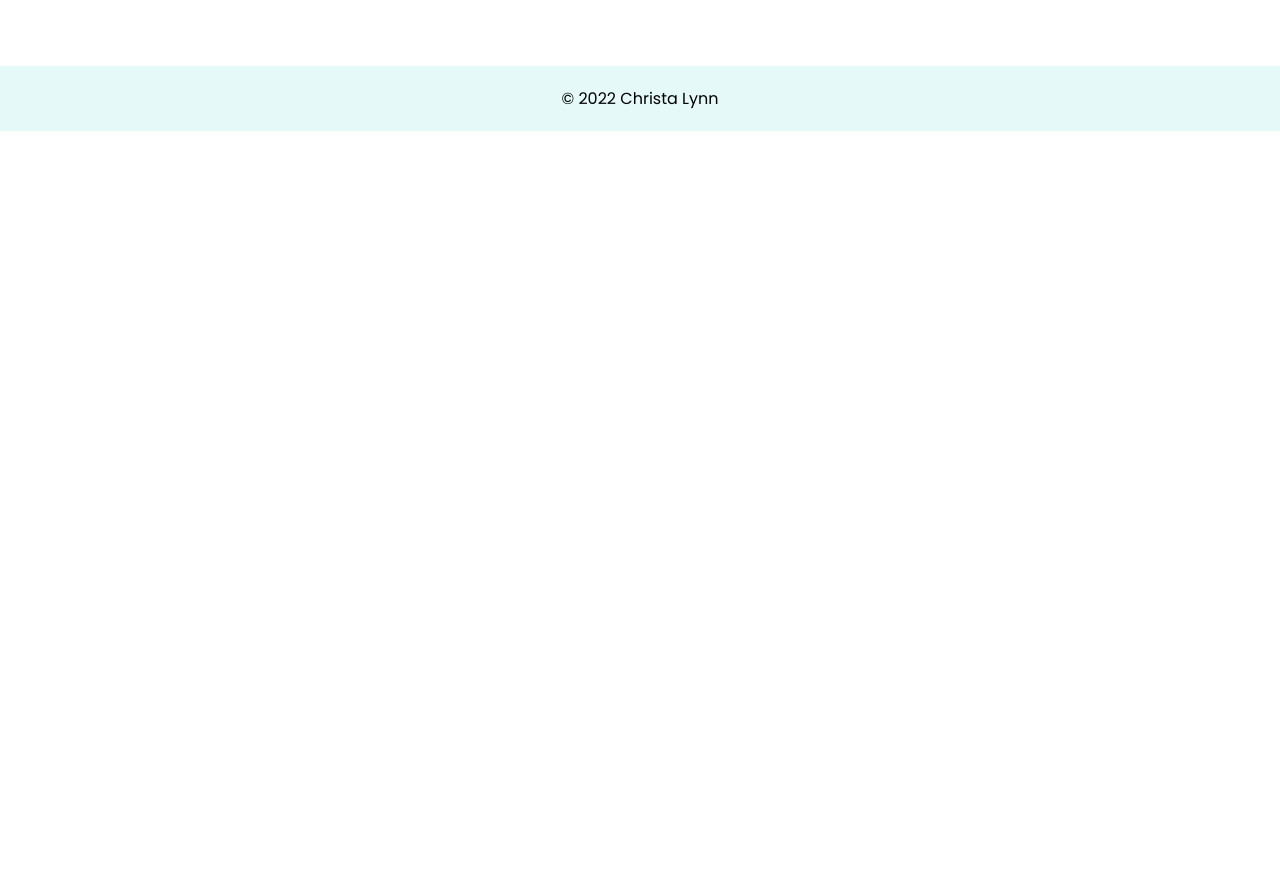
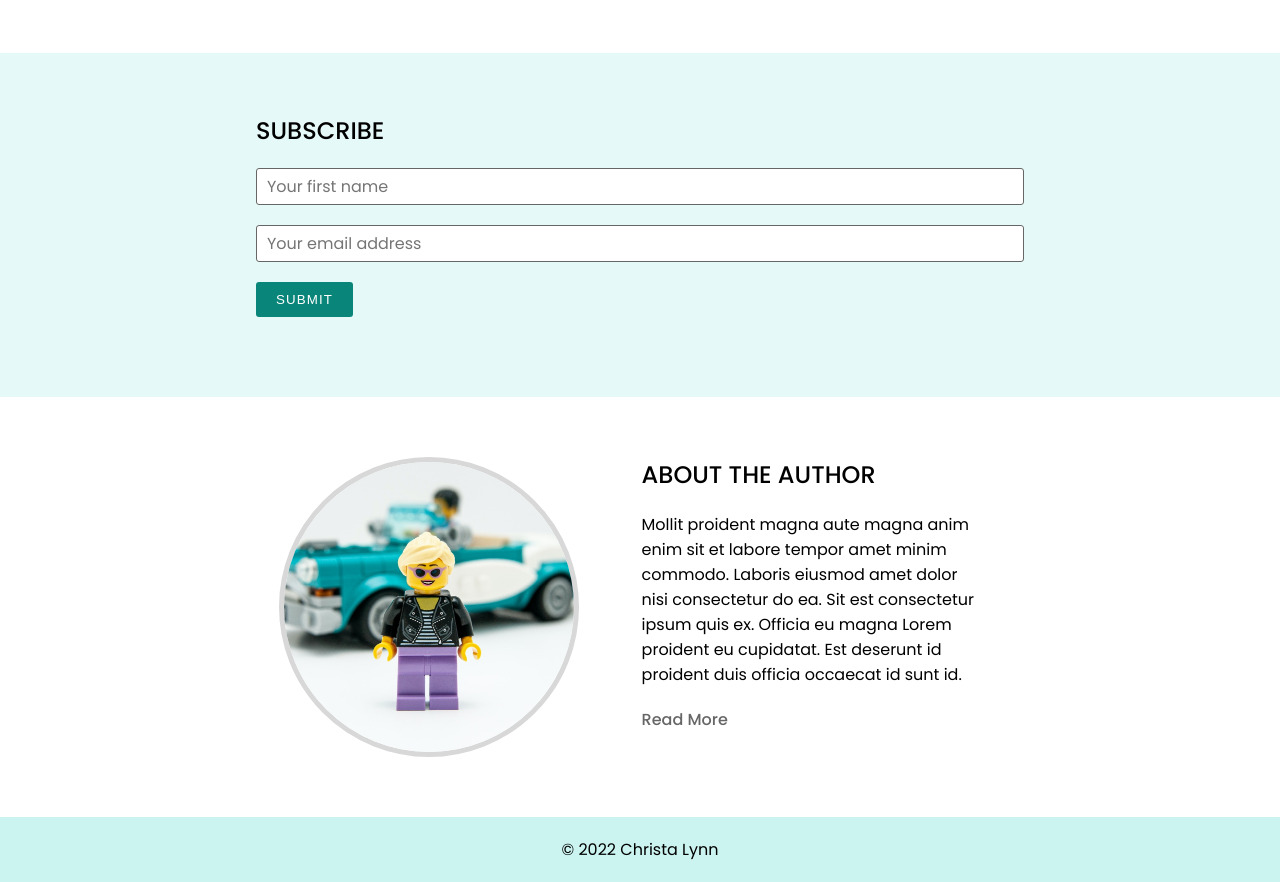
Before and after one commit to christa-lynn/blog-gatsby-markdown-starter-1, a Gatsby site: page / in a window 1280 px wide. Shown: the part 592-1474 px from the top of the page. Before the commit the page ends 800 px from the top, so only its background shows below. Built offline with nearby package versions, Linux system fonts and the light colour scheme; Gatsby itself is replaced by a stand-in of ours.

Commit message:
Add components, update styles, add Seo to all pages

```diff
--- /dev/null
+++ b/src/components/BioShort.js
@@ -0,0 +1,25 @@
+import React from "react"
+import { StaticImage } from "gatsby-plugin-image"
+import { Link } from "gatsby"
+
+const BioShort = () => {
+  return (
+    <section className="bio-container">
+      <div className="bio-img">
+        <StaticImage src="../images/bio-img.jpg" className="avatar" />
+      </div>
+      <div className="bio-text">
+        <h2>About the Author</h2>
+        <p>
+          Mollit proident magna aute magna anim enim sit et labore tempor amet
+          minim commodo. Laboris eiusmod amet dolor nisi consectetur do ea. Sit
+          est consectetur ipsum quis ex. Officia eu magna Lorem proident eu
+          cupidatat. Est deserunt id proident duis officia occaecat id sunt id.
+        </p>
+        <Link to="/about">Read More</Link>
+      </div>
+    </section>
+  )
+}
+
+export default BioShort
--- /dev/null
+++ b/src/components/Categories.js
@@ -0,0 +1,11 @@
+import React from "react"
+
+const Categories = () => {
+  return (
+    <section>
+      <h2>Categories</h2>
+    </section>
+  )
+}
+
+export default Categories
--- /dev/null
+++ b/src/components/Subscribe.js
@@ -0,0 +1,16 @@
+import React from "react"
+
+const Subscribe = () => {
+  return (
+    <section>
+      <h2>Subscribe</h2>
+      <form>
+        <input type="text" placeholder="Your first name"></input>
+        <input type="text" placeholder="Your email address"></input>
+        <button className="btn">Submit</button>
+      </form>
+    </section>
+  )
+}
+
+export default Subscribe
--- a/src/components/layout.css
+++ b/src/components/layout.css
@@ -22,21 +22,24 @@
 body {
   font-family: "Poppins", sans-serif;
 }
+p {
+  margin-bottom: 20px;
+}
 h1, h2, h3, h4, h5, h6 {
   font-weight: 500;
   text-transform: uppercase;
-}
-h1 {
   margin-bottom: 20px;
 }
 /* STRUCTURE */
 main { /* wraps all page-specific content */
   margin-top: 70px;
 }
-.main-content { /* wraps all page-specific content below hero or banner sections */
+.main-content, .accent-content { /* wraps all page-specific content below hero or banner sections */
   padding: 40px 10%
 }
-
+.accent-content {
+  background: var(--primary-4);
+}
 /* BUTTONS & LINKS */
 a {
   text-decoration: none;
@@ -49,21 +52,31 @@ a:hover {
 .btn {
   padding: 10px 20px;
   margin: 20px 0px;
-  border: 1px solid var(--neutral-md);
-  border-radius: 0px;
-  font-size: inherit;
-  font-weight: 600;
+  border: none;
+  border-radius: 3px;
   text-transform: uppercase;
   letter-spacing: .07rem;
   color: var(--neutral-white);
   background: var(--primary-1);
-  box-shadow: 0px 4px 10px rgba(0,0,0,.3);
 }
 .btn:hover {
   color: var(--neutral-dk);
   background: var(--primary-2);
   cursor: pointer;
 }
+
+/* FORMS */
+input {
+  display: block;
+  width: 100%;
+  font-size: inherit;
+  font-family: inherit;
+  padding: 5px 10px;
+  border: 1px solid var(--neutral-mddk);
+  border-radius: 3px;
+  margin: 20px 0px 0px;
+}
+
 /* TOPNAV */
 nav {
   position: fixed;
@@ -168,6 +181,38 @@ nav {
   gap: 40px;
   margin-bottom: 40px;
 }
+/* 404 */
+.error-flex {
+  display: flex;
+  flex-direction: column;
+  align-items: center;
+  justify-content: center;
+  height: 80vh;
+}
+.icon-404 {
+  font-size: 7rem;
+  margin-top: 40px;
+  color: var(--primary-1);
+}
+
+/* BIOSHORT */
+.bio-container {
+  display: flex;
+  flex-wrap: wrap;
+  gap: 40px;
+  width: 100%;
+}
+.bio-img {
+  display: flex;
+  align-items: center;
+  justify-content: center;
+  width: 100%;
+}
+.avatar {
+  border-radius: 50%;
+  max-width: 300px;
+  border: 5px solid var(--neutral-md);
+}
 
 /* FOOTER */
 footer {
@@ -176,19 +221,23 @@ footer {
   align-items: center;
   width: 100%;
   padding: 20px;
-  background: var(--primary-4);
+  background: var(--primary-3);
 }
 
 /* MEDIA QUERIES */
 @media screen and (min-width: 700px) {
-  .main-content {
+  .main-content, .accent-content {
     padding: 60px 15%;
   }
 }
 @media screen and (min-width: 900px) {
-  .main-content {
+  .main-content, .accent-content {
     padding: 60px 20%;
   }
+  .bio-img, .bio-text {
+    max-width: 45%;
+  }
+
   /* TOPNAV */
   .nav-button {
     display: none;
--- a/src/pages/about.js
+++ b/src/pages/about.js
@@ -5,7 +5,7 @@
 const about = () => {
   return (
     <Layout>
-      <Seo title="about" />
+      <Seo title="About" />
       <div className="main-content">
         <h1>About </h1>
         <p>
--- a/src/pages/blog/index.js
+++ b/src/pages/blog/index.js
@@ -2,10 +2,12 @@ import React from "react"
 import { Link, graphql } from "gatsby"
 import Layout from "../../components/Layout"
 import { GatsbyImage, getImage } from "gatsby-plugin-image"
+import Seo from "../../components/Seo"
 
 const blogListPage = ({ data }) => {
   return (
     <Layout pageTitle="My Blog Posts">
+      <Seo title="Blog" />
       <div className="main-content">
         {data.allMdx.nodes.map(node => {
           let image = getImage(node.frontmatter.banner_img)
--- a/src/pages/blog/{mdx.slug}.js
+++ b/src/pages/blog/{mdx.slug}.js
@@ -3,12 +3,14 @@ import { graphql } from "gatsby"
 import { GatsbyImage, getImage } from "gatsby-plugin-image"
 import { MDXRenderer } from "gatsby-plugin-mdx"
 import Layout from "../../components/Layout"
+import Seo from "../../components/Seo"
 
 const blogPost = ({ data }) => {
   const image = getImage(data.mdx.frontmatter.banner_img)
 
   return (
     <Layout pageTitle={data.mdx.frontmatter.title}>
+      <Seo title={data.mdx.frontmatter.title} />
       <div className="main-content">
         <p>{data.mdx.frontmatter.date}</p>
         <p>{data.mdx.frontmatter.category}</p>
--- a/src/pages/contact.js
+++ b/src/pages/contact.js
@@ -7,7 +7,7 @@ import { FaGithubAlt } from "react-icons/fa"
 const contact = () => {
   return (
     <Layout>
-      <Seo title="contact" />
+      <Seo title="Contact" />
       <div className="main-content">
         <h1>Get in Touch</h1>
         <a href="https://twitter.com/christalynn_RD">
--- a/src/pages/index.js
+++ b/src/pages/index.js
@@ -1,6 +1,9 @@
 import * as React from "react"
 import Layout from "../components/Layout"
 import Seo from "../components/Seo"
+import BioShort from "../components/BioShort"
+import Subscribe from "../components/Subscribe"
+import Categories from "../components/Categories"
 
 const IndexPage = () => (
   <Layout>
@@ -9,11 +12,17 @@ const IndexPage = () => (
       <div className="hero-text">
         <span className="hero-heading">Heading</span>
         <span className="hero-subheading">subheading</span>
-        <button className="btn hero-btn">CTA</button>
+        <button className="btn hero-btn">button</button>
       </div>
     </header>
     <div className="main-content">
-      <h1>Home</h1>
+      <Categories />
+    </div>
+    <div className="accent-content">
+      <Subscribe />
+    </div>
+    <div className="main-content">
+      <BioShort />
     </div>
   </Layout>
 )
```
Also changed, not shown: src/pages/404.js (+6 -3 lines), src/images/bio-img.jpg (added).
